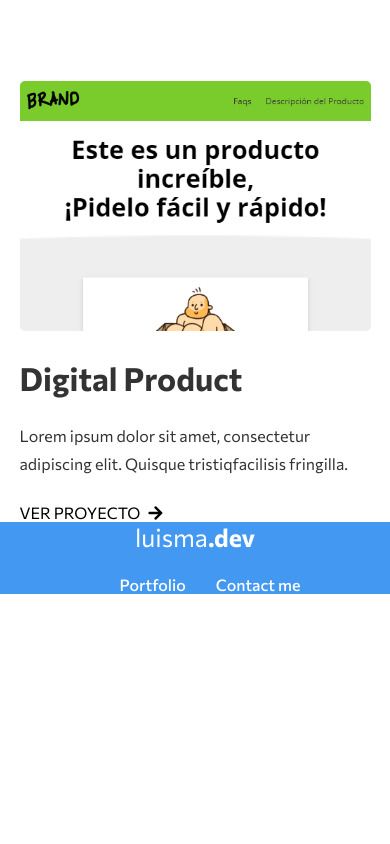
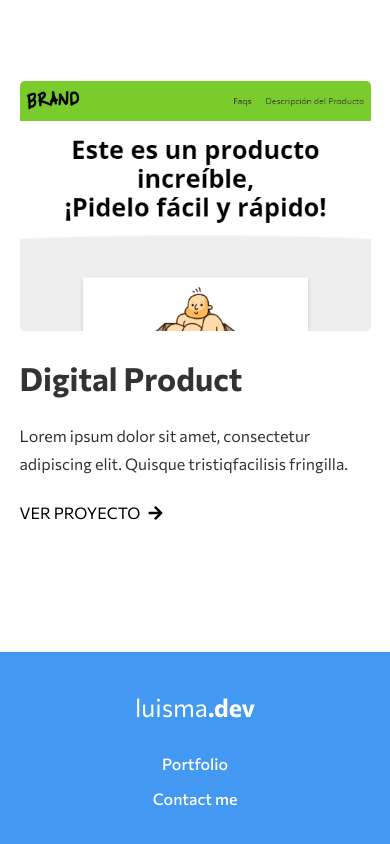
Before and after one commit to luismadf/Portfolio, a React (Create React App) app: page / in a window 390 px wide. Shown: the part 4834-5678 px from the top of the page. Before the commit the page ends 5428 px from the top, so only its background shows below. Built offline with nearby package versions, Linux system fonts and the light colour scheme.

Commit message:
cleaning the code and making it mobile first

```diff
--- a/src/components/Layout/Footer/Footer.css
+++ b/src/components/Layout/Footer/Footer.css
@@ -0,0 +1,58 @@
+footer {
+  margin-top: 130px;
+  background-color: #4398f1;
+  color: white;
+}
+
+footer .container {
+  display: flex;
+  flex-direction: column;
+  align-items: center;
+  padding: 40px 0;
+}
+.logo {
+  font-size: 25px;
+  font-weight: 400;
+  margin-bottom: 32px;
+}
+
+.logo span {
+  font-weight: 700;
+}
+
+ul {
+  display: flex;
+  flex-direction: column;
+  align-items: center;
+  font-weight: 500;
+  list-style: none;
+}
+
+ul li:first-of-type {
+  margin-bottom: 16px;
+}
+
+ul li a {
+  color: white;
+  text-decoration: none;
+}
+
+@media (min-width: 1024px) {
+  footer .container {
+    flex-direction: row;
+    justify-content: space-between;
+  }
+
+  .logo {
+    margin-bottom: 0px;
+  }
+
+  ul {
+    flex-direction: row;
+  }
+
+  ul li:first-of-type {
+    margin-bottom: 0px;
+    margin-right: 32px;
+  }
+}
--- a/src/components/Layout/Footer/Footer.js
+++ b/src/components/Layout/Footer/Footer.js
@@ -1,74 +1,14 @@
 import React from "react";
-import styled from "@emotion/styled";
+import "./Footer.css";
 
-const MainNav = styled.nav`
-  background-color: #4398f1;
-  display: flex;
-  align-items: center;
-  height: 72px;
-  color: white;
-
-  .container1 {
-    height: 100%;
-    width: 90%;
-    max-width: 1200px;
-    margin: 0 auto;
-    display: flex;
-    justify-content: space-between;
-    align-items: center;
-
-    @media (max-width: 1000px) {
-      flex-direction: column;
-    }
-  }
-
-  .logo {
-    font-size: 25px;
-    font-weight: 400;
-    span {
-      font-weight: 700;
-    }
-  }
-
-  ul {
-    display: flex;
-    align-items: center;
-    font-weight: 500;
-    list-style: none;
-  }
-
-  ul li a {
-    color: white;
-    text-decoration: none;
-    margin-left: 30px;
-  }
-
-  ul li .button {
-    display: flex;
-    align-items: center;
-    justify-content: center;
-    width: 120px;
-    height: 40px;
-    background-color: #4398f1;
-    color: white;
-    border-radius: 8px;
-    font-size: 14px;
-    font-weight: 500;
-  }
-`;
-
-const Header = () => {
+const Footer = () => {
   return (
     <footer>
-      <MainNav>
-        <div class="container1">
+      <div className="container">
         <div class="logo">
           luisma<span>.dev</span>
         </div>
         <ul>
-            {/* <li>
-              <a href="#">About me</a>
-            </li> */}
           <li>
             <a href="#projects">Portfolio</a>
           </li>
@@ -77,9 +17,8 @@ const Header = () => {
           </li>
         </ul>
       </div>
-      </MainNav>
     </footer>
   );
 };
 
-export default Header;
+export default Footer;
```
Lines whose indentation alone changed are shown as unchanged.
